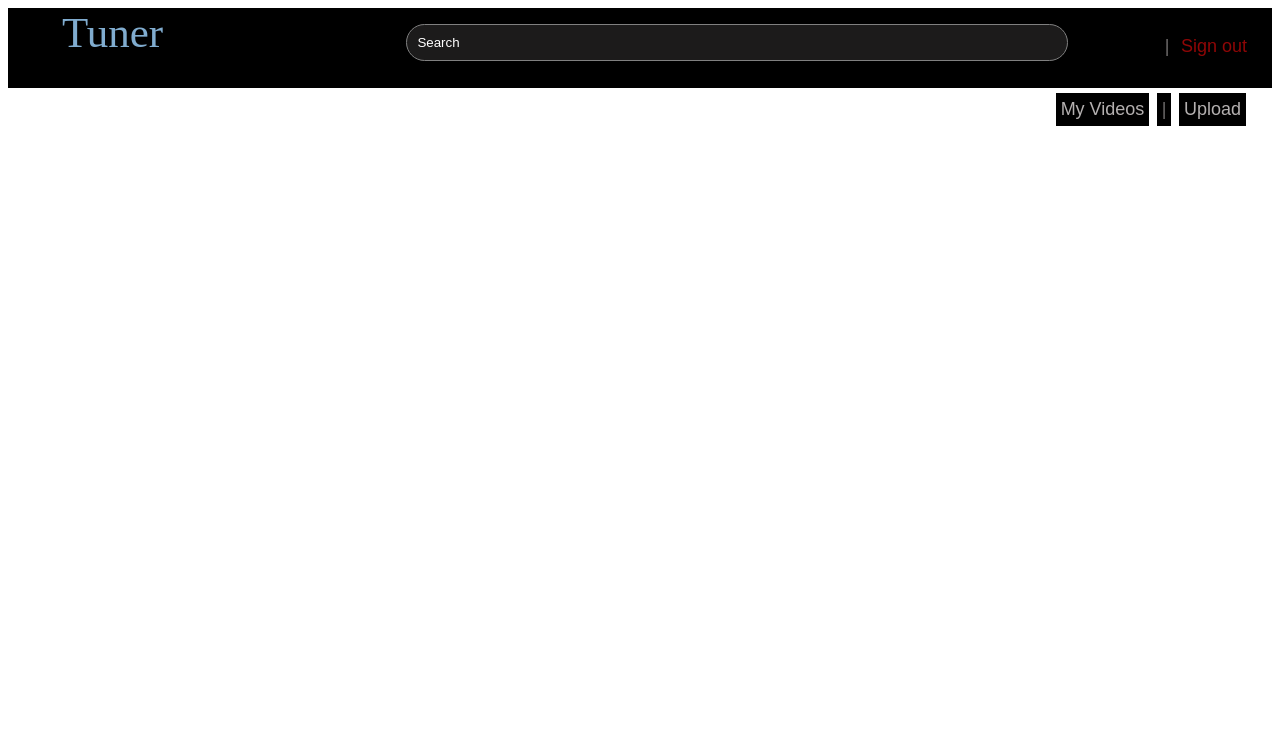
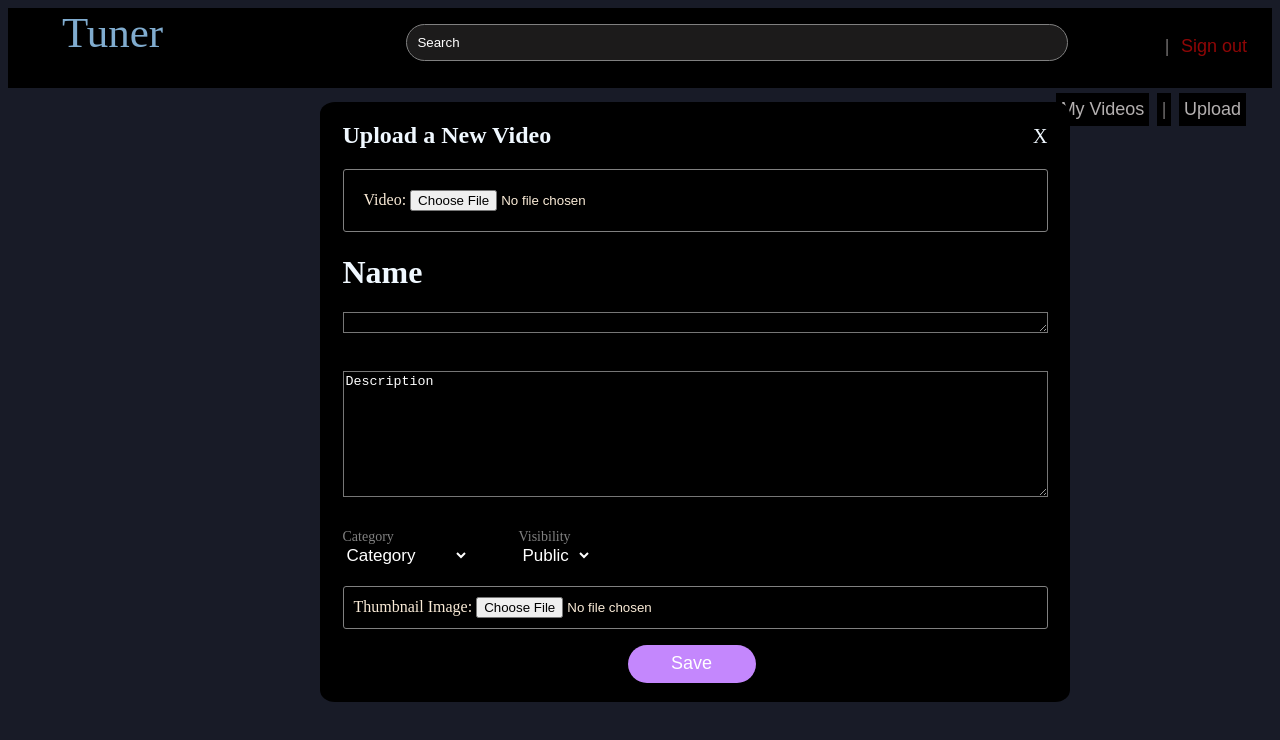
Before and after one commit to RajuMedatati/Video-Sharing-Platform-Frontend, a React (Create React App) app in the folder client/: page / in a window 1280 px wide. Both pictures are taken after a click on the button "Upload". Shown: the top 740 px of the page. Built offline with nearby package versions, Linux system fonts and the light colour scheme.

Commit message:
Video uploading page created and connected with firebase

```diff
--- a/client/package.json
+++ b/client/package.json
@@ -6,8 +6,11 @@
     "@testing-library/jest-dom": "^5.16.5",
     "@testing-library/react": "^13.4.0",
     "@testing-library/user-event": "^13.5.0",
+    "axios": "^1.3.4",
+    "firebase": "^9.18.0",
     "react": "^18.2.0",
     "react-dom": "^18.2.0",
+    "react-player": "^2.12.0",
     "react-router-dom": "^6.9.0",
     "react-scripts": "5.0.1",
     "web-vitals": "^2.1.4"
--- a/client/src/App.js
+++ b/client/src/App.js
@@ -1,5 +1,3 @@
-
-
 import React from 'react';
 import Singin from './Components/Sign-Register/Signin.jsx';
 import Home from './Components/Main/Landingpage.jsx';
--- a/client/src/Components/Main/Landingpage.jsx
+++ b/client/src/Components/Main/Landingpage.jsx
@@ -1,8 +1,11 @@
+
+import Videos from "../Upload-Search-Streaming/Section/videos.js";
 import Navbar from "./Navbar/Navbar.jsx";
 const Home=()=>{
     return(
         <>
         <Navbar/>
+        <Videos/>
         </>
     )
 }
--- a/client/src/Components/Main/Navbar/Navbar.jsx
+++ b/client/src/Components/Main/Navbar/Navbar.jsx
@@ -1,10 +1,12 @@
 import "./Style.css"
 import { useNavigate } from "react-router-dom"
-import { useState } from "react";
+import { useState } from "react"
+import Upload from "./Upload.jsx";
 
 
 function Navbar() {
-    const [toggle,setToggle] = useState(true)
+    const [toggle,setToggle] = useState(true);
+    const [open,setOpen] = useState(false)
   const navigateResgister = useNavigate();
   const navigateSignIn = useNavigate();
   return (<>
@@ -17,17 +19,21 @@ function Navbar() {
         <span className="com-btn">|</span>
         <button className="btn-1 com-btn" onClick={() => { navigateSignIn('/sign') }}>Login</button>
       </div>
-    </nav>: <nav>
+    </nav>: <>
+    <nav>
       <div className="Container">
         <span className="heading">Tuner</span>
         <input placeholder="Search" className="input" type="text" />
         <button className="btn-3 com-btn" onClick={()=>setToggle(false)}>Sign out</button>
         <span className="com-btn">|</span>
-        <button className="btn-2 com-btn">Upload</button>
+        <button className="btn-2 com-btn" onClick={()=>setOpen(true)}>Upload</button>
         <span className="com-btn">|</span>
         <button className="btn-11 com-btn">My Videos</button>
       </div>
-    </nav>}
+    </nav>
+    {open && <Upload setOpen={setOpen}/>}
+    </>
+    }
   </>);
 }
 
--- /dev/null
+++ b/client/src/Components/Main/Navbar/Upload.css
@@ -0,0 +1,98 @@
+#container{
+    width: 750px;
+    height:600px;
+    position: absolute;
+    top: 0;
+    left: 0;
+    background-color:black;
+    display: flex;
+    margin:8% 25%;
+    color: aliceblue;
+    flex-direction: column;
+    border-radius: 2%;
+}
+#wrapper{
+    display: flex;
+    justify-content: space-between;
+
+}
+h2{
+    margin-left: 3%;
+}
+#close{
+    margin-right: 3%;
+    margin-top: 3%;
+    font-size: 20px;
+}
+#video-input{
+    border: 1px solid gray;
+    color: antiquewhite;
+    border-radius: 3px;
+    padding: 20px;
+    background-color: transparent;
+    margin-left: 3%;
+    margin-right: 3%;
+}
+h1{
+    margin-left: 3%;
+}
+#tittle-textarea{
+    margin-left: 3%;
+    margin-right: 3%;
+    background-color:black;
+    color: white;
+}
+#desc-textarea{
+    margin-left: 3%;
+    margin-right: 3%;
+    background-color:black;
+    color: white;
+    margin-top: 5%;
+}
+.main-div {
+    margin-top: 30px;
+    display: flex;
+    margin-bottom: 20px;
+}
+
+.main-div label {
+    color: gray;
+    font-size: 14px;
+}
+
+.main-div select {
+    background-color: black;
+    color: white;
+    font-size: 17px;
+    border: 0;
+}
+
+.div-container {
+    margin-left: 50px;
+    border: 0;
+}
+
+#first-div {
+    margin-left: 3%;
+}
+#img-input{
+    border: 1px solid gray;
+    color: antiquewhite;
+    border-radius: 3px;
+    padding: 10px;
+    background-color: transparent;
+    margin-left: 3%;
+    margin-right: 3%;
+}
+#button-save {
+    height: 2.4rem;
+    width: 8rem;
+    margin-left: 41%;
+    cursor: pointer;
+    margin-top: 16px;
+    font-size: large;
+    background-color: rgb(196, 135, 253);
+    color: white;
+    border-radius: 25px;
+    border: 0;
+}
--- /dev/null
+++ b/client/src/Components/Main/Navbar/Upload.jsx
@@ -0,0 +1,122 @@
+import React, { useEffect, useState } from "react"
+import "./Upload.css"
+import { getStorage, ref, uploadBytesResumable, getDownloadURL } from "firebase/storage";
+import app from "../../../firebase";
+import axios from "axios";
+const Upload = ({ setOpen }) => {
+    const [img, setImg] = useState(undefined)
+    const [video, setVideo] = useState(undefined)
+    const [imgPerc, setImgPerc] = useState(0);
+    const [videoPerc, setVideoPerc] = useState(0);
+    const [inputs, setInputs] = useState({});
+
+    const handleChange = (e) => {
+        setInputs((prev) => {
+            return { ...prev, [e.target.name]: e.target.value };
+        });
+    };
+
+
+    const uploadFile = (file, urlType) => {
+        const storage = getStorage(app);
+        const fileName = new Date().getTime() + file.name;
+        const storageRef = ref(storage, fileName);
+        const uploadTask = uploadBytesResumable(storageRef, file);
+
+        uploadTask.on(
+            "state_changed",
+            (snapshot) => {
+                const progress =
+                    (snapshot.bytesTransferred / snapshot.totalBytes) * 100;
+                urlType === "imgUrl" ? setImgPerc(Math.round(progress)) : setVideoPerc(Math.round(progress));
+                console.log(imgPerc)
+                switch (snapshot.state) {
+                    case "paused":
+                        console.log("Upload is paused");
+                        break;
+                    case "running":
+                        console.log("Upload is running");
+                        break;
+                    default:
+                        break;
+                }
+            },
+            (error) => { },
+            () => {
+                getDownloadURL(uploadTask.snapshot.ref).then((downloadURL) => {
+                    setInputs((prev) => {
+                        return { ...prev, [urlType]: downloadURL };
+                    });
+                });
+            }
+        );
+    };
+    useEffect(() => {
+        video && uploadFile(video, "videoUrl");
+    }, [video]);
+
+    useEffect(() => {
+        img && uploadFile(img, "imgUrl");
+    }, [img]);
+
+    const handleUpload = (e)=>{
+       const token = localStorage.getItem("mytoken")
+      }
+
+    return (
+        <div id="container">
+            <div id="wrapper">
+                <h2>Upload a New Video</h2>
+                <div id="close" onClick={() => setOpen(false)}>X</div>
+            </div>
+            <div id="video-input">
+                <label>Video: </label>
+                {videoPerc > 0 ? (
+                    "Uploading:" + videoPerc + "%"
+                ) : (
+                    <input
+                        type="file"
+                        accept="video/*"
+                        onChange={(e) => setVideo(e.target.files[0])}
+                    />
+                )}
+            </div>
+            <h1>Name</h1>
+            <textarea name="tittle" id="tittle-textarea" rows={1} onChange={handleChange}></textarea>
+            <textarea name="desc" id="desc-textarea" rows={8} placeholder="Description" onChange={handleChange}></textarea>
+            <div className="main-div">
+                <div className="div-container" id="first-div">
+                    <label htmlFor="">Category</label><br />
+                    <select name="category" id="Catergory" onChange={handleChange}>
+                        <option >Category</option>
+                        <option value="Education">Education</option>
+                        <option value="Entertainment">Entertainment</option>
+                        <option value="Movie">Movie</option>
+                    </select>
+                </div>
+                <div className="div-container">
+                    <label htmlFor="">Visibility</label><br />
+                    <select name="visibility" id="Public" onChange={handleChange}>
+                        <option value="Public">Public</option>
+                        <option value="Private">Private</option>
+                    </select>
+                </div>
+            </div>
+            <div id="img-input">
+                <label>Thumbnail Image: </label>
+                {imgPerc > 0 ? (
+                    "Uploading:" + imgPerc + "%"
+                ) : (
+                    <input
+                        type="file"
+                        accept="image/*"
+                        onChange={(e) => setImg(e.target.files[0])}
+                    />
+                )}
+            </div>
+            <button id="button-save" onClick={handleUpload}>Save</button>
+
+        </div>
+    )
+}
+export default Upload
--- a/client/src/Components/Upload-Search-Streaming/Section/videos.css
+++ b/client/src/Components/Upload-Search-Streaming/Section/videos.css
@@ -9,8 +9,11 @@
     padding-top: 20px;
     width: 100%;
 }
- .videos-section{
+ /* .videos-section{
     background-color: #0F121FF5;
-    height: 87vh;
+    height: 100%;
     width:  100%;
+}   */
+body{
+    background-color: #0F121FF5;
 }
--- a/client/src/Components/Upload-Search-Streaming/Section/videos.js
+++ b/client/src/Components/Upload-Search-Streaming/Section/videos.js
@@ -15,8 +15,6 @@ function Videos() {
                 <Video />
                 <Video />
                 <Video />
-                <Video />
-                <Video />
             </div>
 
         </div>
--- a/client/src/Components/Upload-Search-Streaming/Video/Video.js
+++ b/client/src/Components/Upload-Search-Streaming/Video/Video.js
@@ -1,11 +1,12 @@
 import React from "react"
 import ReactPlayer from "react-player"
-function Video(){
+function Video() {
 
     return <>
         <div className="card">
-                <ReactPlayer url="https://youtu.be/byUbhCt952U" type="video/mp4" width='300px' height='200px'></ReactPlayer>
+            <ReactPlayer url="https://www.youtube.com/watch?v=XKyyM1VWtUE" type="video/mp4" width='300px' height='200px'></ReactPlayer>
         </div>
+
     </>
 }
 export default Video
--- /dev/null
+++ b/client/src/firebase.js
@@ -0,0 +1,15 @@
+
+import { initializeApp } from "firebase/app";
+
+const firebaseConfig = {
+  apiKey: "AIzaSyCfPkP5J4QEsp9jPgedzq0VdxH020jbW_k",
+  authDomain: "video-9ccc3.firebaseapp.com",
+  projectId: "video-9ccc3",
+  storageBucket: "video-9ccc3.appspot.com",
+  messagingSenderId: "494345313895",
+  appId: "1:494345313895:web:4daf61b88b04478b35fec2"
+};
+
+// Initialize Firebase
+const app = initializeApp(firebaseConfig);
+export default app
```
Also changed, not shown: client/src/Components/Upload-Search-Streaming/VideoUploader/VideoUploader.js (+0 -13 lines), client/src/Components/Main/Navbar/Style.css (line endings or trailing spaces), 1 other file (tests, documents, lock files or other folders).
